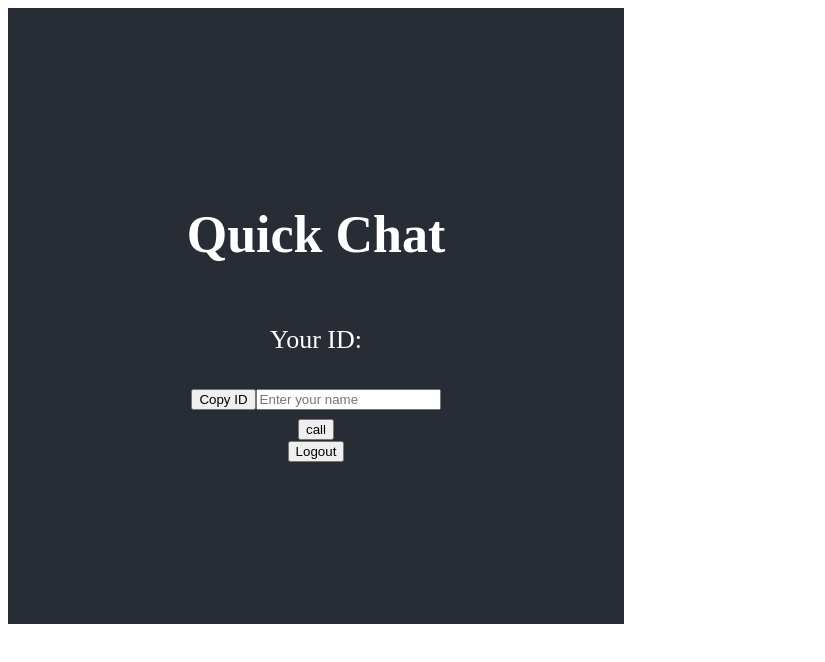
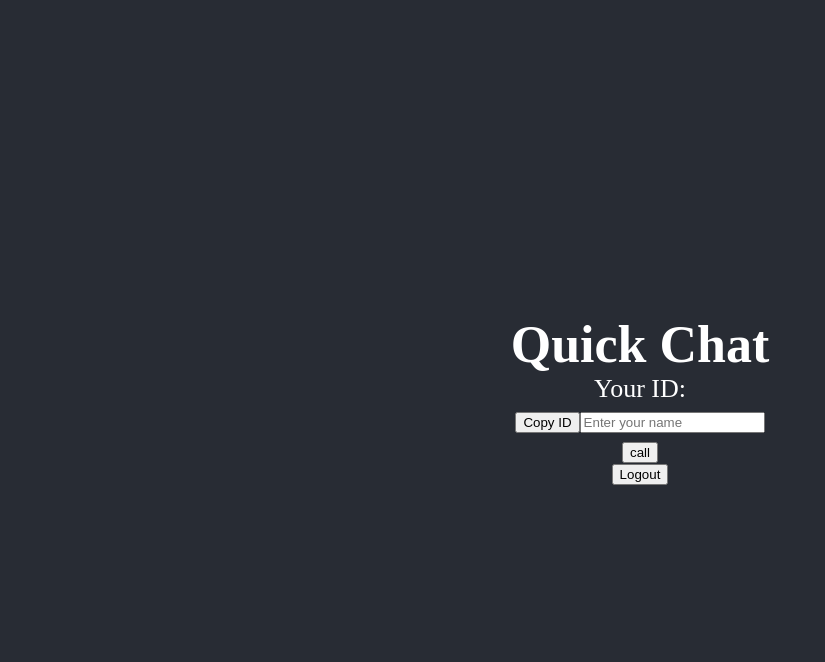
Before and after one commit to PxPerfectMike/video-chat, a React (Create React App) app: page /Chat in a window 1280 px wide. Shown: the top 662 px of the page, without its empty margins (0-825 px from the left). Built offline with nearby package versions, Linux system fonts and the light colour scheme; no server answers; sample sign-in values are in the browser's storage.

Commit message:
viewport fix

```diff
--- a/src/App.css
+++ b/src/App.css
@@ -1,5 +1,6 @@
 * {
-	z-index: 2;
+	box-sizing: border-box;
+	margin: 0;
 }
 
 .container {
@@ -12,15 +13,25 @@
 	color: white;
 	font-size: calc(10px + 2vmin);
 	text-align: center;
-	width: calc(600px + 2vmin);
-	height: calc(600px + 2vmin);
+	width: 100vw;
+	overflow: hidden;
 }
 
-video {
+.myStream {
+	margin: 10px 50px;
+	border-radius: 50%;
+	border: 3px solid white;
+}
+
+.myStream video {
 	z-index: 1;
 	position: fixed;
-	left: -50%;
-	bottom: 26%;
-	min-width: 100%;
-	min-height: 116vh;
+	left: 20%;
+	bottom: 20%;
+	min-width: 100vw;
+	min-height: 100vh;
+	max-width: 90vw;
+	max-height: 90vh;
+	margin: auto;
+	border-radius: 50%;
 }
```
